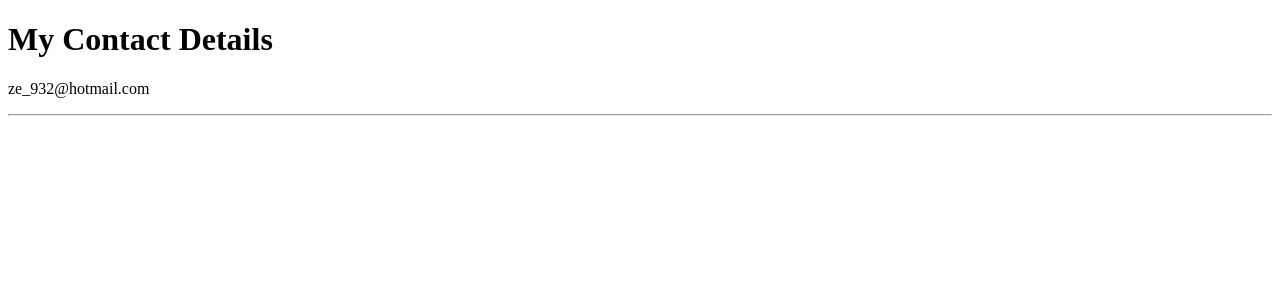
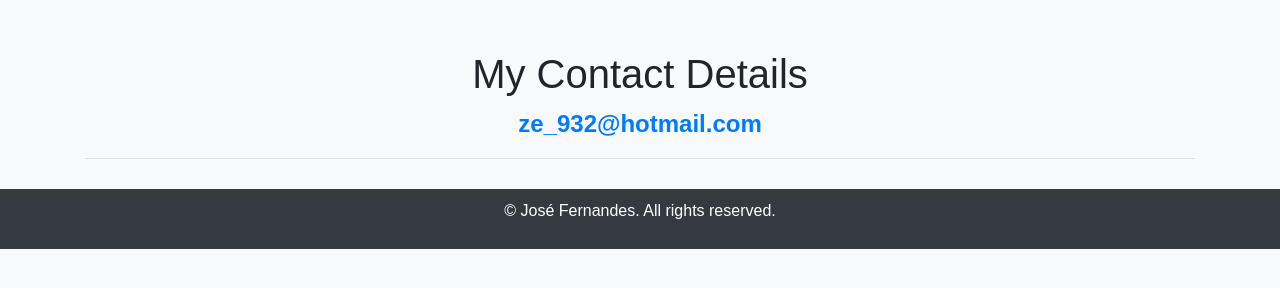
Before and after one commit to Zefer1/html-portfolio, a plain HTML site: page Contact.html in a window 1280 px wide. Drawn offline with nearby package versions, Linux system fonts and the light colour scheme.

Commit message:
Update Contact.html
Adding CSS and Bootstrap

```diff
--- a/Contact.html
+++ b/Contact.html
@@ -1,13 +1,48 @@
 <!DOCTYPE html>
 <html lang="en">
+
 <head>
     <meta charset="UTF-8">
     <meta name="viewport" content="width=device-width, initial-scale=1.0">
     <title>Contact Details</title>
+    <link href="https://stackpath.bootstrapcdn.com/bootstrap/4.5.2/css/bootstrap.min.css" rel="stylesheet">
+    <style>
+        body {
+            background-color: #f8f9fa;
+            font-family: Arial, sans-serif;
+        }
+        .container {
+            margin-top: 50px;
+        }
+        .contact-details {
+            font-size: 1.5em;
+            color: #007bff;
+            font-weight: bold;
+        }
+        footer {
+            margin-top: 30px;
+            padding: 10px 0;
+            text-align: center;
+            background-color: #343a40;
+            color: #fff;
+        }
+    </style>
 </head>
+
 <body>
-    <h1>My Contact Details</h1>
-    <p>ze_932@hotmail.com</p>
-    <hr>
+    <div class="container text-center">
+        <h1>My Contact Details</h1>
+        <p class="contact-details">ze_932@hotmail.com</p>
+        <hr>
+    </div>
+
+    <footer>
+        <p>© José Fernandes. All rights reserved.</p>
+    </footer>
+
+    <script src="https://code.jquery.com/jquery-3.5.1.slim.min.js"></script>
+    <script src="https://cdn.jsdelivr.net/npm/@popperjs/core@2.9.2/dist/umd/popper.min.js"></script>
+    <script src="https://stackpath.bootstrapcdn.com/bootstrap/4.5.2/js/bootstrap.min.js"></script>
 </body>
+
 </html>
```
